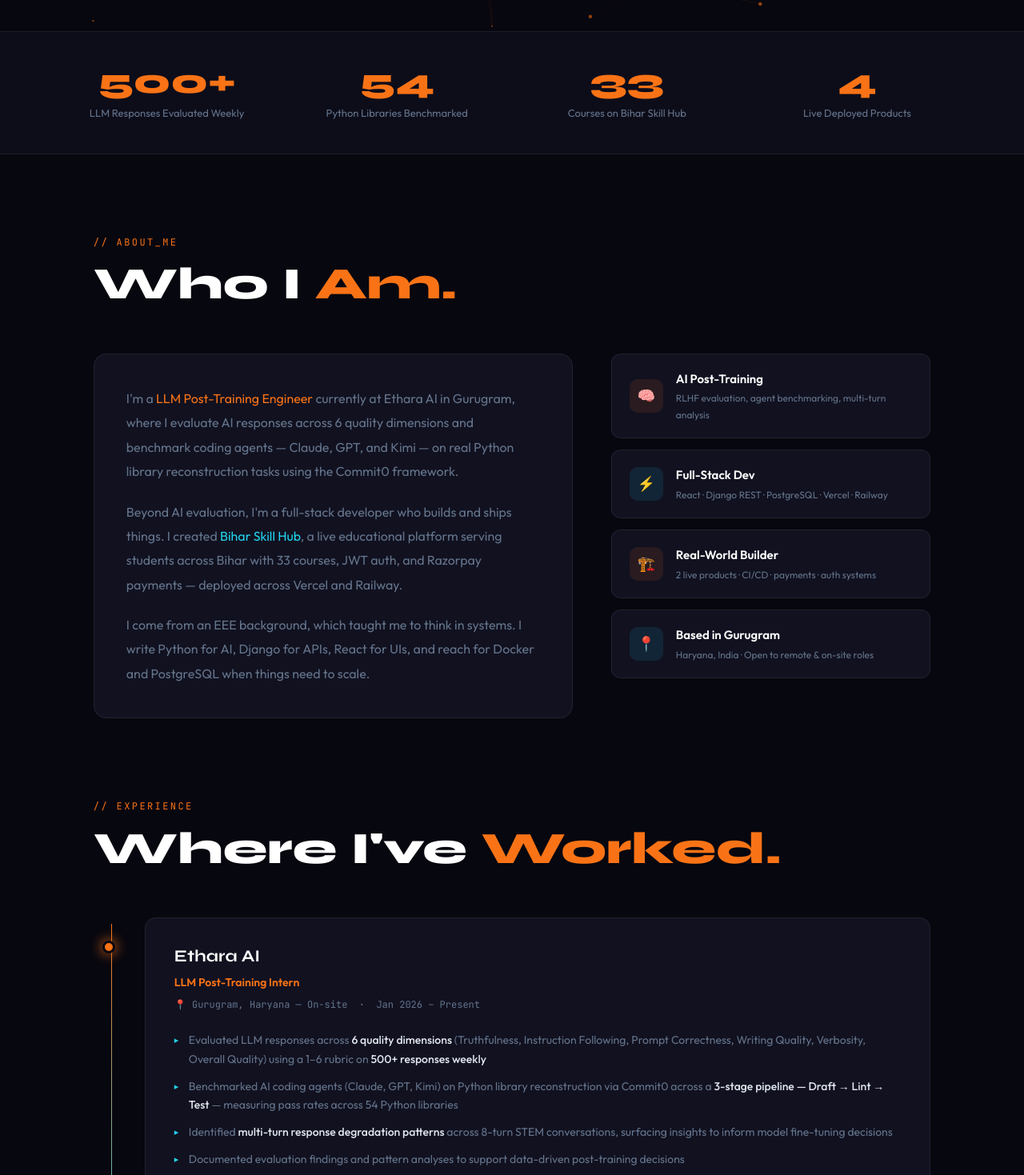
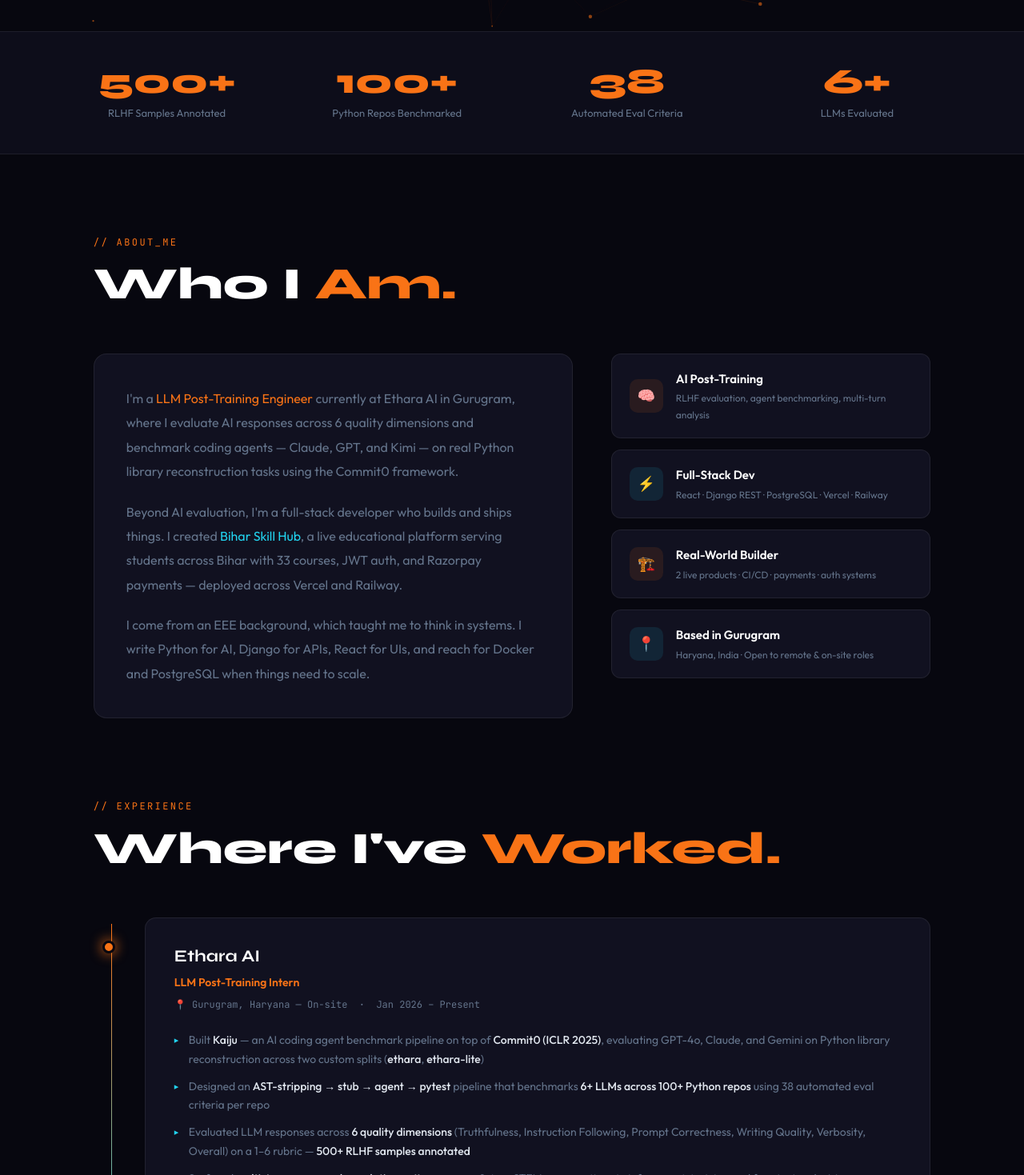
Before and after one commit to bihari-bhau/shubham-portfolio, a React (Vite) app: page / in a window 1280 px wide. Shown: the part 761-2230 px from the top of the page at 80% size. Built offline with nearby package versions, Linux system fonts and the light colour scheme.

Commit message:
Sync portfolio with updated profile: add Kaiju, refresh stats, fix repo links

```diff
--- a/src/data.js
+++ b/src/data.js
@@ -9,22 +9,22 @@
   resumeUrl: 'https://drive.google.com/file/d/19MVYcHhVpRPVf22rZZyzOMnAyyw8ml_8/view?usp=sharing',
   roles: [
     'LLM Post-Training Engineer',
+    'AI Evaluation Engineer',
     'Full-Stack Developer',
-    'AI Systems Evaluator',
     'Product Builder',
   ],
   about: [
-    `I'm a <orange>LLM Post-Training Engineer</orange> currently at Ethara AI in Gurugram, where I evaluate AI responses across 6 quality dimensions and benchmark coding agents — Claude, GPT, and Kimi — on real Python library reconstruction tasks using the Commit0 framework.`,
-    `Beyond AI evaluation, I'm a full-stack developer who builds and ships things. I created <cyan>Bihar Skill Hub</cyan>, a live educational platform serving students across Bihar with 33 courses, JWT auth, and Razorpay payments — deployed across Vercel and Railway.`,
-    `I come from an EEE background, which taught me to think in systems. I write Python for AI, Django for APIs, React for UIs, and reach for Docker and PostgreSQL when things need to scale.`,
+    `I'm an <orange>LLM Post-Training Engineer</orange> at Ethara AI in Gurugram, where I build <orange>Kaiju</orange> — an AI coding agent benchmark pipeline built on Commit0 (ICLR 2025) that evaluates GPT-4o, Claude, and Gemini across <orange>100+ Python repositories</orange> using 38 automated eval criteria.`,
+    `Beyond benchmarking, I'm a full-stack developer who ships things end-to-end. I built <cyan>Bihar Skill Hub</cyan>, a live ed-tech platform with 33 courses, JWT auth, and Razorpay payments deployed across Vercel + Railway, and <cyan>TaskFlow</cyan>, a production team task manager with Kanban, RBAC, analytics, and Docker deploys.`,
+    `I come from an EEE background — that taught me to think in systems. I write Python for AI work, FastAPI/Django for APIs, React/Next.js for UIs, and reach for Docker, PostgreSQL, and Supabase when things need to scale.`,
   ],
 }
 
 export const STATS = [
-  { num: 500, suffix: '+', label: 'LLM Responses Evaluated Weekly' },
-  { num: 54,  suffix: '',  label: 'Python Libraries Benchmarked' },
-  { num: 33,  suffix: '',  label: 'Courses on Bihar Skill Hub' },
-  { num: 4,   suffix: '',  label: 'Live Deployed Products' },
+  { num: 500, suffix: '+', label: 'RLHF Samples Annotated' },
+  { num: 100, suffix: '+', label: 'Python Repos Benchmarked' },
+  { num: 38,  suffix: '',  label: 'Automated Eval Criteria' },
+  { num: 6,   suffix: '+', label: 'LLMs Evaluated' },
 ]
 
 export const EXPERIENCE = [
@@ -35,10 +35,10 @@
     period: 'Jan 2026 – Present',
     color: 'orange',
     bullets: [
-      'Evaluated LLM responses across <b>6 quality dimensions</b> (Truthfulness, Instruction Following, Prompt Correctness, Writing Quality, Verbosity, Overall Quality) using a 1–6 rubric on <b>500+ responses weekly</b>',
-      'Benchmarked AI coding agents (Claude, GPT, Kimi) on Python library reconstruction via Commit0 across a <b>3-stage pipeline — Draft → Lint → Test</b> — measuring pass rates across 54 Python libraries',
-      'Identified <b>multi-turn response degradation patterns</b> across 8-turn STEM conversations, surfacing insights to inform model fine-tuning decisions',
-      'Documented evaluation findings and pattern analyses to support data-driven post-training decisions',
+      'Built <b>Kaiju</b> — an AI coding agent benchmark pipeline on top of <b>Commit0 (ICLR 2025)</b>, evaluating GPT-4o, Claude, and Gemini on Python library reconstruction across two custom splits (<b>ethara</b>, <b>ethara-lite</b>)',
+      'Designed an <b>AST-stripping → stub → agent → pytest</b> pipeline that benchmarks <b>6+ LLMs across 100+ Python repos</b> using 38 automated eval criteria per repo',
+      'Evaluated LLM responses across <b>6 quality dimensions</b> (Truthfulness, Instruction Following, Prompt Correctness, Writing Quality, Verbosity, Overall) on a 1–6 rubric — <b>500+ RLHF samples annotated</b>',
+      'Surfaced <b>multi-turn response degradation patterns</b> across 8-turn STEM conversations to inform post-training and fine-tuning decisions',
     ],
   },
   {
@@ -70,85 +70,95 @@
 export const SKILLS = [
   {
     category: 'Languages',
-    items: ['Python', 'Java', 'JavaScript', 'SQL'],
+    items: ['Python', 'TypeScript', 'JavaScript', 'Java', 'SQL'],
   },
   {
     category: 'Frontend',
-    items: ['React.js', 'HTML5', 'CSS3', 'Vite', 'React Router'],
+    items: ['React.js', 'Next.js', 'TypeScript', 'Tailwind CSS', 'Vite', 'HTML5', 'CSS3'],
   },
   {
     category: 'Backend & Databases',
-    items: ['Django REST', 'PostgreSQL', 'MySQL', 'SQLite', 'Hibernate ORM', 'JDBC', 'Servlets'],
+    items: ['FastAPI', 'Django REST', 'Node.js', 'PostgreSQL', 'Supabase', 'MySQL', 'SQLite', 'Hibernate ORM'],
   },
   {
     category: 'AI / LLM',
-    items: ['Post-Training Eval', 'RLHF', 'Agent Benchmarking', 'Prompt Engineering', 'Multi-turn Analysis', 'Commit0', 'Aider'],
+    items: ['Post-Training Eval', 'RLHF', 'Agent Benchmarking', 'Commit0', 'AST Manipulation', 'Prompt Engineering', 'Pytest Benchmarking', 'Multi-turn Analysis'],
   },
   {
-    category: 'Tools & Infrastructure',
-    items: ['Docker', 'Git / GitHub', 'Vercel', 'Railway', 'Streamlit', 'Linux', 'VS Code'],
+    category: 'DevOps & Tools',
+    items: ['Docker', 'GitHub Actions', 'n8n', 'Git / GitHub', 'Vercel', 'Railway', 'Streamlit', 'Linux'],
   },
 ]
 
 export const PROJECTS = [
   {
     num: '01',
+    title: 'Kaiju',
+    period: '2026 – Present',
+    desc: 'AI coding agent benchmark pipeline built on Commit0 (ICLR 2025). Strips function bodies from 2000+ ⭐ Python libraries via AST manipulation, hands the stubs to AI agents (Claude, GPT-4o, Gemini), and scores pass-rate via pytest. Ships with two custom splits — ethara (8 libs, full benchmark) and ethara-lite (4 libs, lightweight eval). Built during LLM Post-Training internship at Ethara AI.',
+    stack: ['Python', 'AST', 'Pytest', 'Commit0', 'Docker'],
+    github: 'https://github.com/bihari-bhau/kaiju',
+    live: null,
+    isLive: false,
+  },
+  {
+    num: '02',
     title: 'Bihar Skill Hub',
     period: '2025 – Present',
-    desc: 'A fully deployed educational platform targeting students in Bihar, featuring 33 courses across 11 skill categories. Built with JWT authentication, course enrollment, user profiles, success stories, and Razorpay payment integration. Deployed across Vercel (frontend) and Railway (backend + PostgreSQL) with CI/CD via GitHub.',
+    desc: 'A fully deployed educational platform targeting students in Bihar — 33 courses across 11 skill categories, JWT auth, course enrollment, user profiles, success stories, and Razorpay payments. Deployed across Vercel (frontend) and Railway (backend + PostgreSQL) with CI/CD via GitHub.',
     stack: ['React', 'Django REST', 'PostgreSQL', 'Razorpay', 'JWT', 'Vercel', 'Railway'],
-    github: 'https://github.com/bihari-bhau',
+    github: 'https://github.com/bihari-bhau/bihar-skill-hub',
     live: 'https://biharskillhub.co.in',
     isLive: true,
   },
   {
-  num: '02',
+    num: '03',
     title: 'TaskFlow',
     period: '2025 – Present',
-  desc: 'A production-ready full-stack team task management platform combining Kanban workflows, analytics dashboards, attendance tracking, and role-based access control. Features JWT auth, RBAC (Admin/Member), 6-stat analytics with Recharts, cross-project task tracker, daily check-in/checkout system, and WebSocket-based chat (in progress). Seeded with 23 demo users across 5 projects. Deployed via Docker + Nginx on Railway with runtime API URL injection.',
+    desc: 'Production-ready full-stack team task manager: Kanban workflows, analytics dashboards, attendance tracking, and role-based access control. Features JWT auth, RBAC (Admin/Member), 6-stat analytics with Recharts, cross-project task tracker, daily check-in/checkout, and WebSocket chat. Seeded with 23 demo users across 5 projects. Deployed via Docker + Nginx on Railway with runtime API URL injection.',
     stack: ['React', 'TypeScript', 'FastAPI', 'PostgreSQL', 'SQLAlchemy', 'JWT', 'Docker', 'Nginx', 'Railway', 'Recharts'],
     github: 'https://github.com/bihari-bhau/TaskFlow',
     live: 'https://vibrant-inspiration-production-f24a.up.railway.app',
     isLive: true,
   },
   {
-    num: '03',
-    title: 'LLM Response Quality Evaluator',
-    period: 'Mar 2026',
-    desc: 'A Streamlit tool to evaluate and compare LLM responses across 5 RLHF-inspired quality dimensions with a weighted scoring formula — IF×0.25, Truth×0.25, Correctness×0.20, Writing×0.15, Verbosity×0.15. Auto-logs to JSONL and surfaces multi-turn degradation patterns after 5+ entries. Directly inspired by post-training work at Ethara AI.',
-    stack: ['Python', 'Streamlit', 'RLHF', 'JSONL', 'Post-Training'],
-    github: 'https://github.com/bihari-bhau',
-    live: '#',
-    isLive: false,
-  },
-  {
     num: '04',
-  title: 'LLM Toolkit',
+    title: 'RLHF Eval',
     period: '2026 – Present',
-  desc: 'AI-powered LLM evaluation toolkit - Prompt Quality Scorer & Multi-turn Conversation Analyzer. Built with Next.js + Claude API.',
-  stack: ['Next.js', 'Claude API', 'TypeScript 5', 'Vercel', 'Tailwind CSS 3'],
-  github: 'https://github.com/bihari-bhau/llm-toolkit',
-  live: 'https://llm-toolkit.vercel.app/',
+    desc: 'Production-grade RLHF dataset builder and LLM evaluation platform built during AI Post-Training internship. Side-by-side A/B prompt rating across 6 quality dimensions (Truthfulness, Correctness, Writing, Verbosity, Instruction Following, Overall) on a 1–6 scale with weighted scoring. Includes analytics dashboard, Kaiju benchmark integration, JSONL export, and Docker Compose deployment.',
+    stack: ['React', 'TypeScript', 'FastAPI', 'PostgreSQL', 'Docker', 'Railway'],
+    github: 'https://github.com/bihari-bhau/rlhf-eval',
+    live: null,
     isLive: false,
   },
   {
     num: '05',
-  title: 'CodeRAG',
-  period: '2025 – Present',
-  desc: 'A full-stack RAG application that lets you index any public GitHub repository and chat with it. Paste a repo URL, trigger embedding via OpenAI text-embedding-3-small, and ask questions about architecture, code logic, or bugs. Uses ChromaDB as a persistent vector store with configurable chunking and top-k retrieval. LLM is swappable — defaults to GPT-4o-mini. Fully containerised with Docker Compose.',
-  stack: ['React', 'TypeScript', 'Vite', 'FastAPI', 'ChromaDB', 'OpenAI', 'Docker'],
-  github: 'https://github.com/bihari-bhau/codebase-rag',
+    title: 'LLM Toolkit',
+    period: '2026 – Present',
+    desc: 'Modular AI-powered toolkit for LLM prompt experiments — Prompt Quality Scorer and Multi-turn Conversation Analyzer. Built with Next.js + Claude API + Supabase for persistent eval workflows.',
+    stack: ['Next.js', 'Claude API', 'TypeScript', 'Tailwind CSS', 'Supabase', 'Vercel'],
+    github: 'https://github.com/bihari-bhau/llm-toolkit',
+    live: 'https://llm-toolkit.vercel.app/',
+    isLive: true,
+  },
+  {
+    num: '06',
+    title: 'LLM Response Evaluator',
+    period: 'Mar 2026',
+    desc: 'Streamlit tool to evaluate and compare LLM responses across 5 RLHF-inspired quality dimensions with a weighted scoring formula — IF×0.25, Truth×0.25, Correctness×0.20, Writing×0.15, Verbosity×0.15. Auto-logs to JSONL and surfaces multi-turn degradation patterns after 5+ entries. Directly inspired by post-training work at Ethara AI.',
+    stack: ['Python', 'Streamlit', 'RLHF', 'JSONL', 'Post-Training'],
+    github: 'https://github.com/bihari-bhau/llm-response-evaluator',
     live: null,
     isLive: false,
   },
   {
-  num: '06',
-  title: 'RLHF Eval',
-  period: '2025 – Present',
-  desc: 'Production-grade LLM evaluation platform built during an AI Post-Training internship. Features side-by-side A/B prompt rating across 6 quality dimensions (Truthfulness, Correctness, Writing, Verbosity, Instruction Following, Overall) on a 1–6 scale with weighted scoring. Includes an analytics dashboard, Kaiju benchmarking integration, and Docker Compose deployment.',
-  stack: ['React', 'TypeScript', 'FastAPI', 'PostgreSQL', 'Docker', 'Railway'],
-  github: 'https://github.com/bihari-bhau/rlhf-eval',
-  live: 'https://rlhf-eval.vercel.app/',
+    num: '07',
+    title: 'Lead Sniper',
+    period: '2026',
+    desc: 'GitHub stargazer outreach automation: pulls stargazers from a target repo, enriches profiles, generates personalised LLM pitches, and auto-delivers via Slack / Discord. Built as an n8n workflow with LLM-in-the-loop personalisation.',
+    stack: ['n8n', 'LLM', 'Slack API', 'Discord API', 'Node.js'],
+    github: 'https://github.com/bihari-bhau',
+    live: null,
     isLive: false,
   },
 ]
@@ -159,7 +169,7 @@
   institution: 'Sershah Engineering College, Bihar',
   period: '2021 – 2025',
   certifications: [
-    'Java Full Stack',
+    'Java Full Stack — JSpiders, Noida',
     'PCAP – Python Certified Associate',
     'Google Data Analytics',
     'Cisco Cybersecurity',
@@ -167,4 +177,4 @@
   ],
 }
 
-export const CUBE_FACES = ['Python', 'Django', 'React', 'RLHF', 'Docker', 'LLM Eval']
+export const CUBE_FACES = ['Python', 'FastAPI', 'React', 'Next.js', 'RLHF', 'Kaiju']
```
Lines whose indentation alone changed are shown as unchanged.
